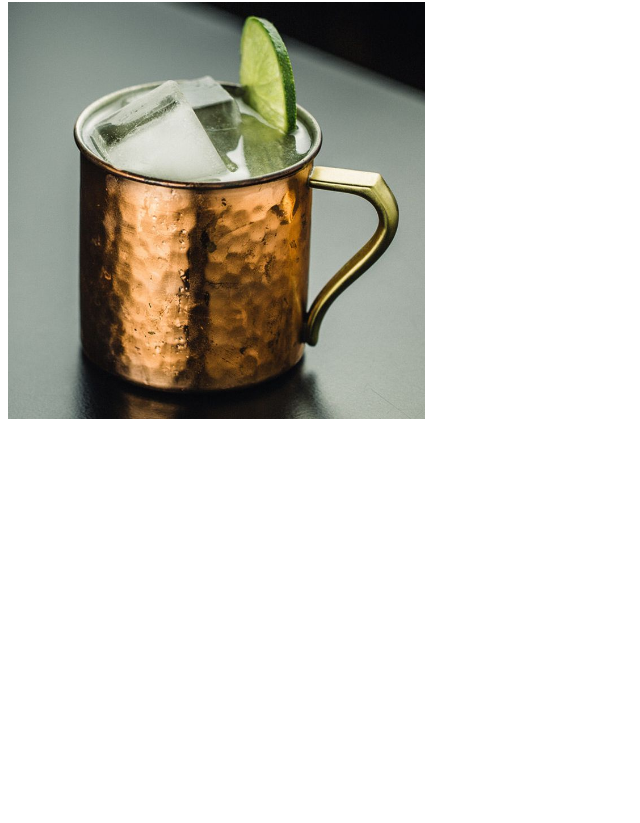
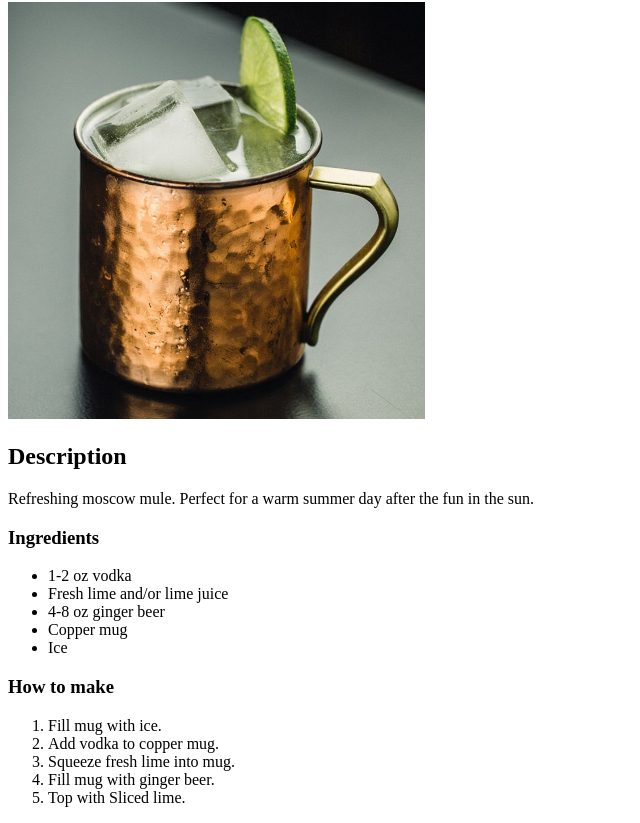
Before and after one commit to OleSunCodes/odin-recipes, a plain HTML site: page recipes/moscow_mule.html in a window 1280 px wide. Shown: the part 78-901 px from the top of the page, without its empty margins (0-640 px from the left). Before the commit the page ends 800 px from the top, so only its background shows below. Drawn offline with Linux system fonts and the light colour scheme.

Commit message:
Finished mule page with description, ingredients, and instructions.

```diff
--- a/recipes/moscow_mule.html
+++ b/recipes/moscow_mule.html
@@ -9,5 +9,26 @@
 <body>
     <h1>Refreshing Moscow Mule</h1>
     <img src="../images/moscow-mule.jpg" alt="Image of Moscow Mule" style="height: 33%; width: 33%;">
+
+    <p><h2>Description</h2></p>
+    <p>Refreshing moscow mule. Perfect for a warm summer day after the fun in the sun.</p>
+
+    <p><h3>Ingredients</h3></p>
+    <ul>
+        <li>1-2 oz vodka</li>
+        <li>Fresh lime and/or lime juice</li>
+        <li>4-8 oz ginger beer</li>
+        <li>Copper mug</li>
+        <li>Ice</li>
+    </ul>
+
+    <p><h3>How to make</h3></p>
+    <ol>
+        <li>Fill mug with ice.</li>
+        <li>Add vodka to copper mug.</li>
+        <li>Squeeze fresh lime into mug.</li>
+        <li>Fill mug with ginger beer.</li>
+        <li>Top with Sliced lime.</li>
+    </ol>
 </body>
 </html>
```
